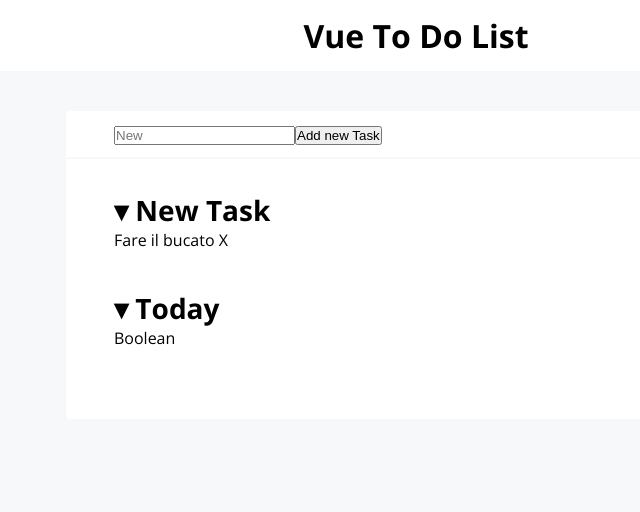
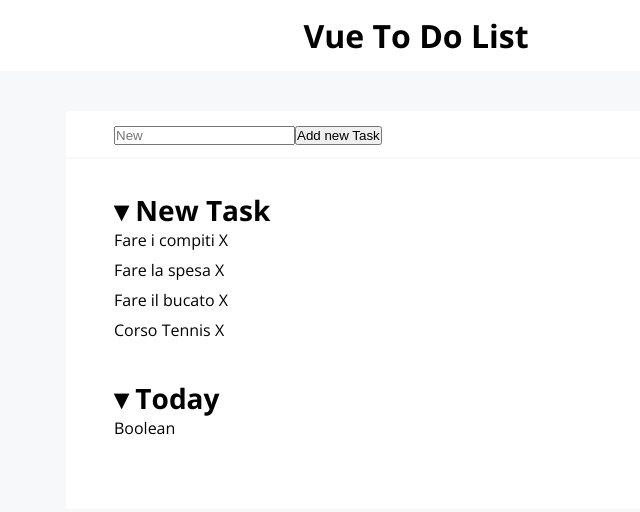
Before and after one commit to Alati11/vue-todolist, a plain HTML site: page index.html in a window 1280 px wide. Shown: the whole page, without its empty margins (224-864 px from the left). Drawn offline with nearby package versions, Linux system fonts and the light colour scheme.

Commit message:
correction v-for todos

```diff
--- a/index.html
+++ b/index.html
@@ -41,10 +41,9 @@
                                     <strong class="group__title"> &dtrif; New Task </strong>
 
                                     <ul class="task-list">
-                                        <li class="task" v-for="(object, index)in todos" :Keys="index">
-                                            {{ todos[2].text }}
-
-                                            <span>  X</span>
+                                         <li class="task" v-for="(object) in todos" :Keys="index">
+                                            {{ object.text }}
+                                            <span> X</span>
                                         </li>
                                     </ul>
                                 </li>
```
